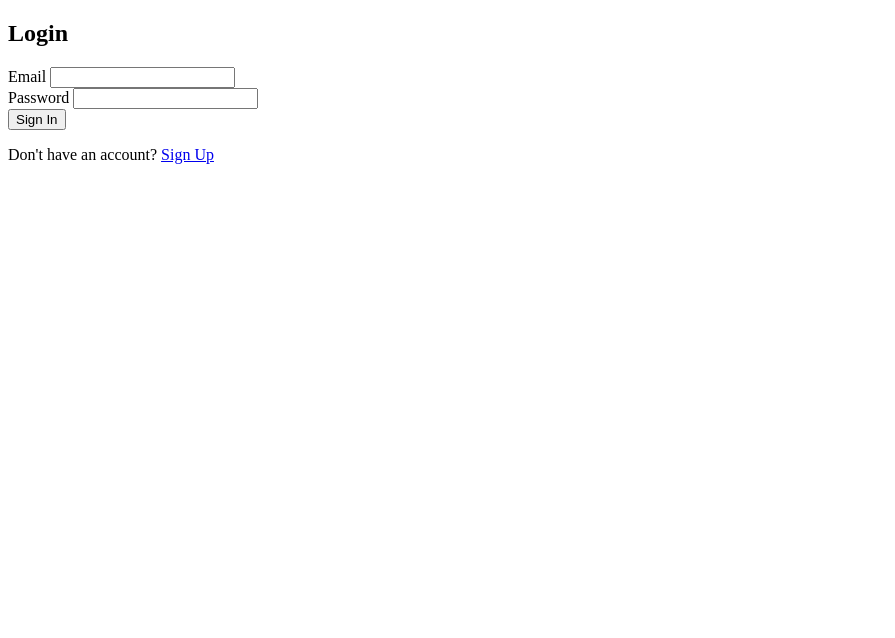
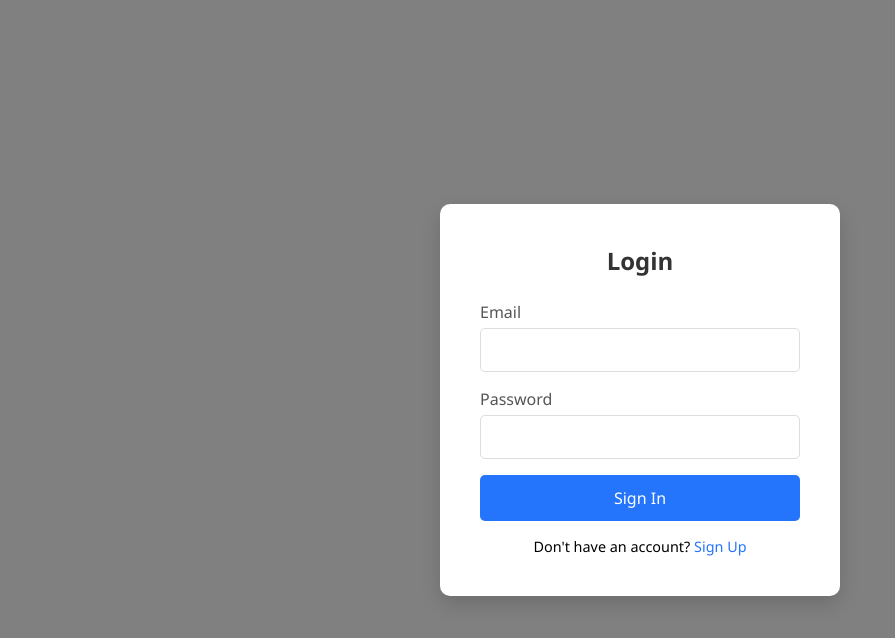
Before and after one commit to karl18-cp/IntegProg, a plain HTML site: page index.html in a window 1280 px wide. Shown: the whole page, without its empty margins (0-895 px from the left). Drawn offline with Linux system fonts and the light colour scheme.

Commit message:
New version

```diff
--- a/index.html
+++ b/index.html
@@ -4,7 +4,7 @@
   <meta charset="UTF-8" />
   <meta name="viewport" content="width=device-width, initial-scale=1.0" />
   <title>Modern Login Page</title>
-  <link rel="stylesheet" href="styles.css" />
+  <link rel="stylesheet" href="style.css" />
 </head>
 <body>
   <div class="login-container">
--- a/style.css
+++ b/style.css
@@ -6,7 +6,7 @@
 }
 
 body {
-  background: linear-gradient(to right, #6a11cb, #2575fc);
+  background: gray;
   height: 100vh;
   display: flex;
   justify-content: center;
```
